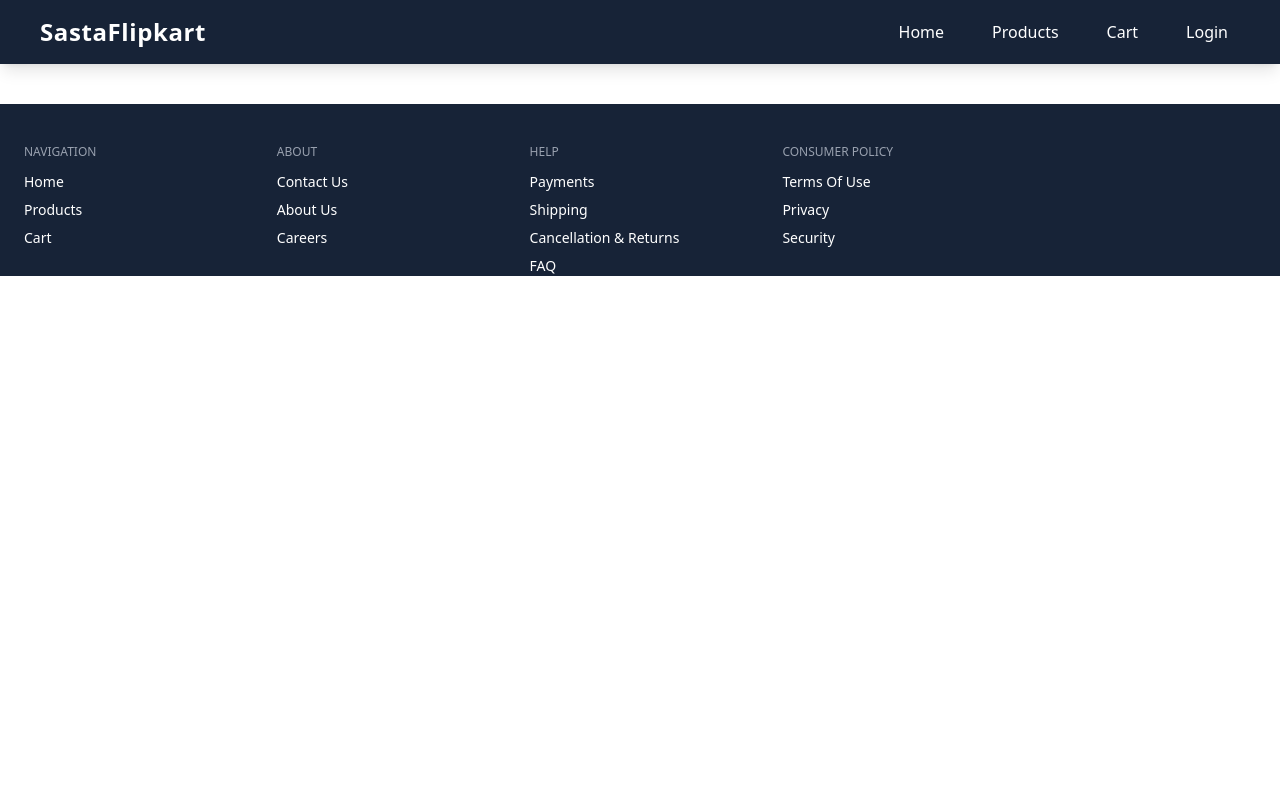
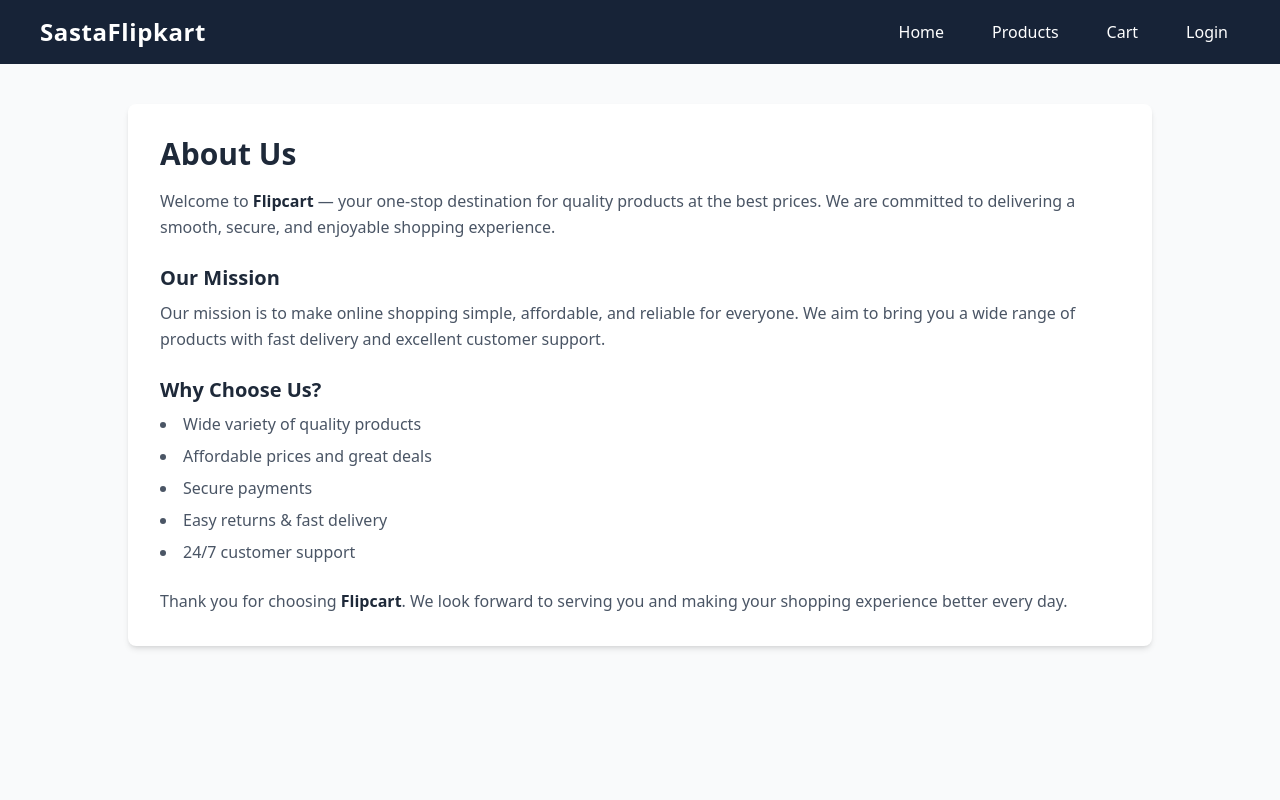
Before and after one commit to Nisita-Chandel/Flipcart-clone, a React app in the folder frontend/: page /about in a window 1280 px wide. Shown: the top 800 px of the page. Built offline with nearby package versions, Linux system fonts and the light colour scheme; the HTML template or start-up script is replaced by a standard one.

Commit message:
updated code

```diff
--- /dev/null
+++ b/frontend/src/pages/About.jsx
@@ -0,0 +1,51 @@
+const About = () => {
+    return (
+      <div className="min-h-screen bg-gray-50 px-6 py-10">
+        <div className="max-w-5xl mx-auto bg-white shadow-md rounded-lg p-8">
+
+          {/* Heading */}
+          <h1 className="text-3xl font-bold text-gray-800 mb-4">
+            About Us
+          </h1>
+
+          {/* Intro */}
+          <p className="text-gray-600 leading-relaxed mb-6">
+            Welcome to <span className="font-semibold text-gray-800">Flipcart</span> —
+            your one-stop destination for quality products at the best prices.
+            We are committed to delivering a smooth, secure, and enjoyable shopping experience.
+          </p>
+
+          {/* Mission */}
+          <h2 className="text-xl font-semibold text-gray-800 mb-2">
+            Our Mission
+          </h2>
+          <p className="text-gray-600 leading-relaxed mb-6">
+            Our mission is to make online shopping simple, affordable, and reliable
+            for everyone. We aim to bring you a wide range of products with fast delivery
+            and excellent customer support.
+          </p>
+
+          {/* Why Choose Us */}
+          <h2 className="text-xl font-semibold text-gray-800 mb-2">
+            Why Choose Us?
+          </h2>
+          <ul className="list-disc list-inside text-gray-600 space-y-2 mb-6">
+            <li>Wide variety of quality products</li>
+            <li>Affordable prices and great deals</li>
+            <li>Secure payments</li>
+            <li>Easy returns & fast delivery</li>
+            <li>24/7 customer support</li>
+          </ul>
+
+          {/* Closing */}
+          <p className="text-gray-600 leading-relaxed">
+            Thank you for choosing <span className="font-semibold text-gray-800">Flipcart</span>.
+            We look forward to serving you and making your shopping experience better every day.
+          </p>
+
+        </div>
+      </div>
+    );
+  };
+
+  export default About;
--- a/frontend/src/routes/Approutes.jsx
+++ b/frontend/src/routes/Approutes.jsx
@@ -4,6 +4,8 @@ import Products from "../pages/Products";
 import Login from "../pages/Login";
 import Register from "../pages/Register";
 import Cart from "../pages/Cart";
+import About from "../pages/About";
+
 
 const AppRoutes = () => {
   return (
@@ -13,6 +15,8 @@ const AppRoutes = () => {
       <Route path="/login" element={<Login />} />
       <Route path="/register" element={<Register />} />
       <Route path="/cart" element={<Cart />} />
+      <Route path="/about" element={<About />} />
+
     </Routes>
   );
 };
```
